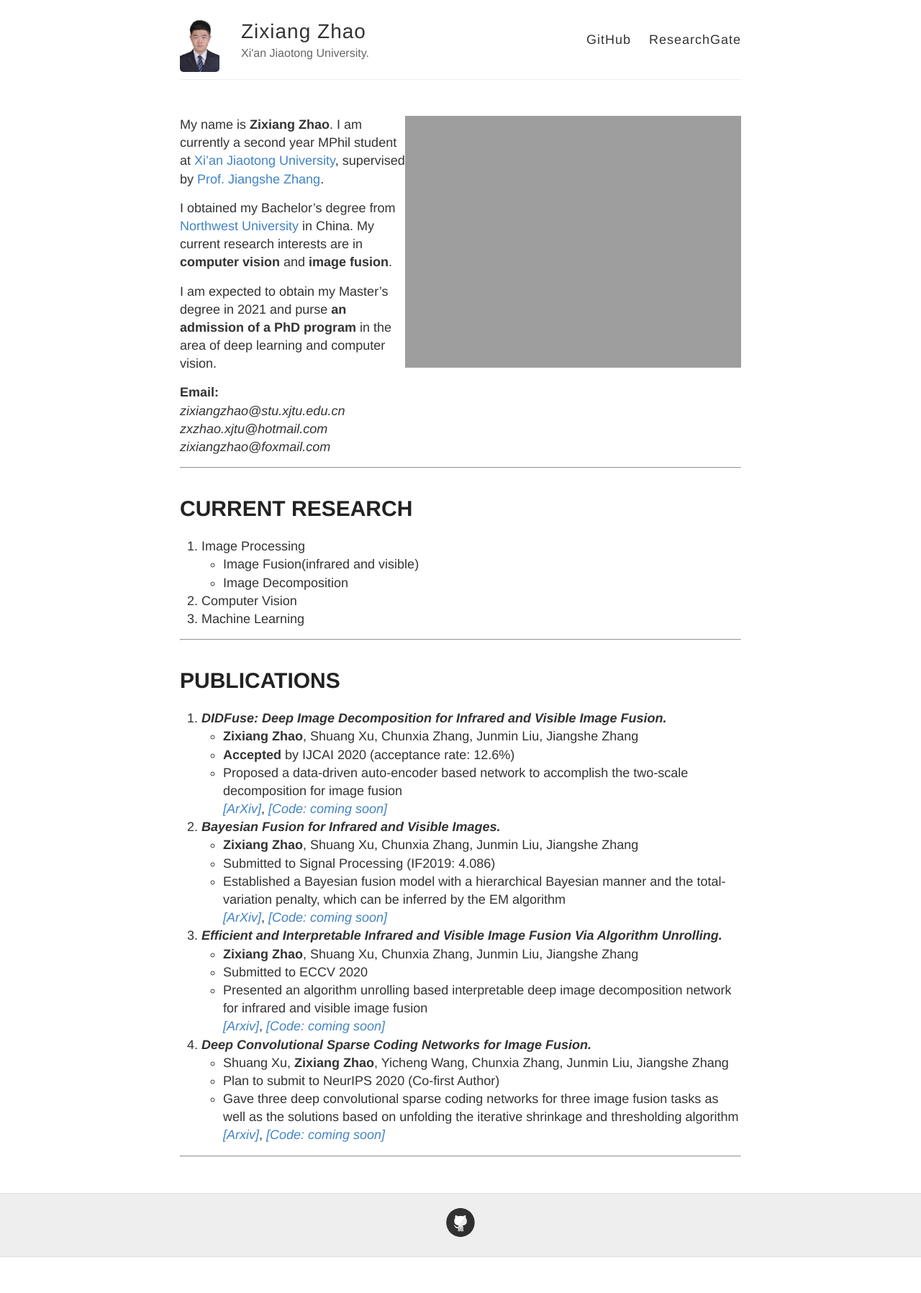
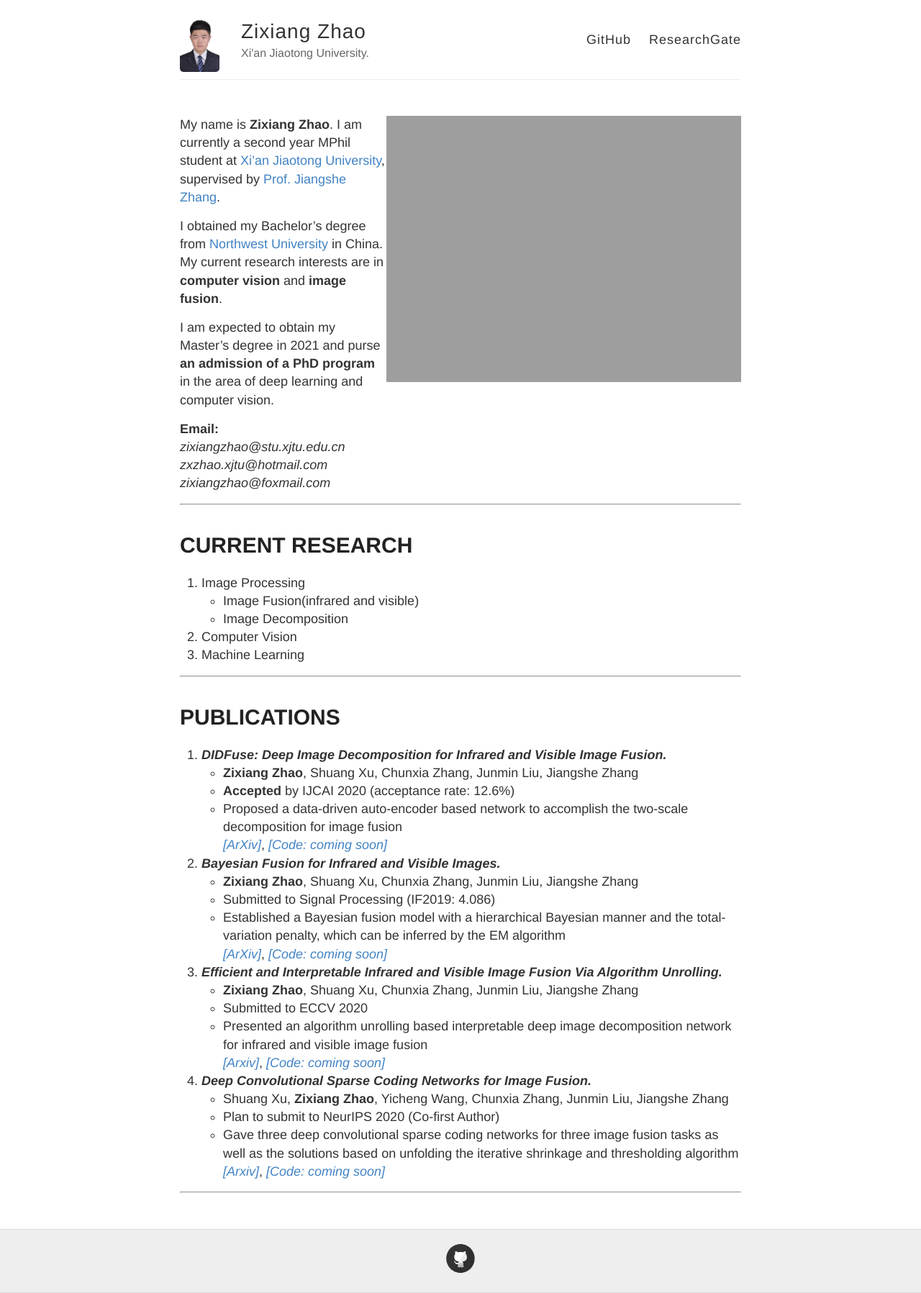
Before and after one commit to Zhaozixiang1228/Zhaozixiang1228.github.io, a Jekyll site: the page built from index.md, in a window 1280 px wide. Shown: the whole page at 72% size. Built offline with Jekyll 4.4.1, drawn with Linux system fonts in a browser that asks for light colours; our own code applies the rules of GitHub Pages for plain Markdown files; before the commit the page ends 1747 px from its top, so only the background shows below that.

Commit message:
Update index.md

```diff
--- a/index.md
+++ b/index.md
@@ -1,4 +1,4 @@
-<img align="right" src="images//me.jpg" height="350px"/>
+<img align="right" src="images//me.jpg" height="370px"/>
 
 My name is **Zixiang Zhao**. I am currently a second year MPhil student at [Xi'an Jiaotong University](http://www.xjtu.edu.cn/), supervised by [Prof. Jiangshe Zhang](http://gr.xjtu.edu.cn/web/jszhang).
 
```
